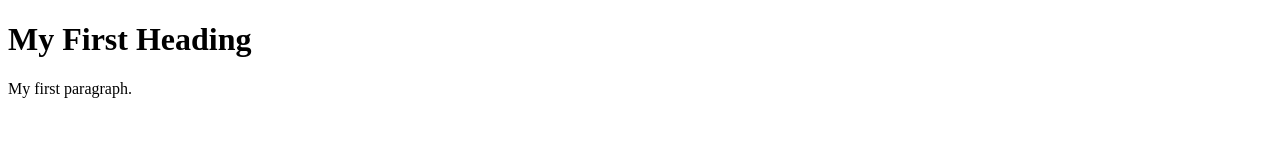
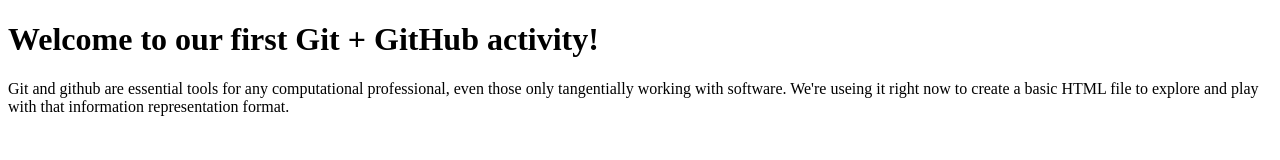
Before and after one commit to johnastratton/CS110_git_html_demo, a plain HTML site: page index.html in a window 1280 px wide. Drawn offline with Linux system fonts and the light colour scheme.

Commit message:
CS110 demo content update to index.html

```diff
--- a/index.html
+++ b/index.html
@@ -1,12 +1,13 @@
 <!DOCTYPE html>
 <html>
 <head>
-<title>Page Title</title>
+<title>CS 110 Demo Page</title>
 </head>
 <body>
 
-<h1>My First Heading</h1>
-<p>My first paragraph.</p>
+<h1>Welcome to our first Git + GitHub activity!</h1>
+<p>Git and github are essential tools for any computational professional, even those only tangentially working with software.
+  We're useing it right now to create a basic HTML file to explore and play with that information representation format.</p>
 
 </body>
 </html>
```
